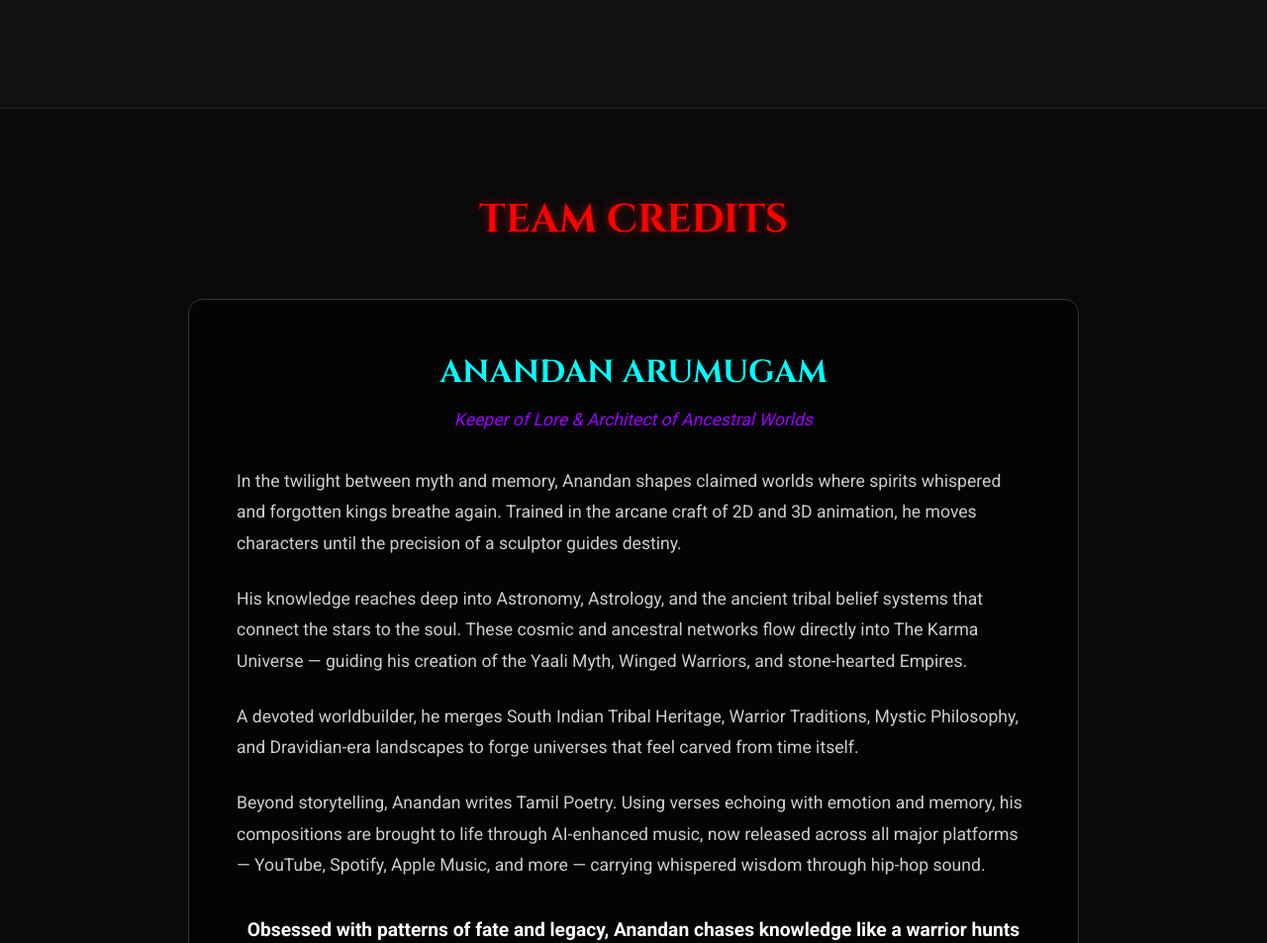
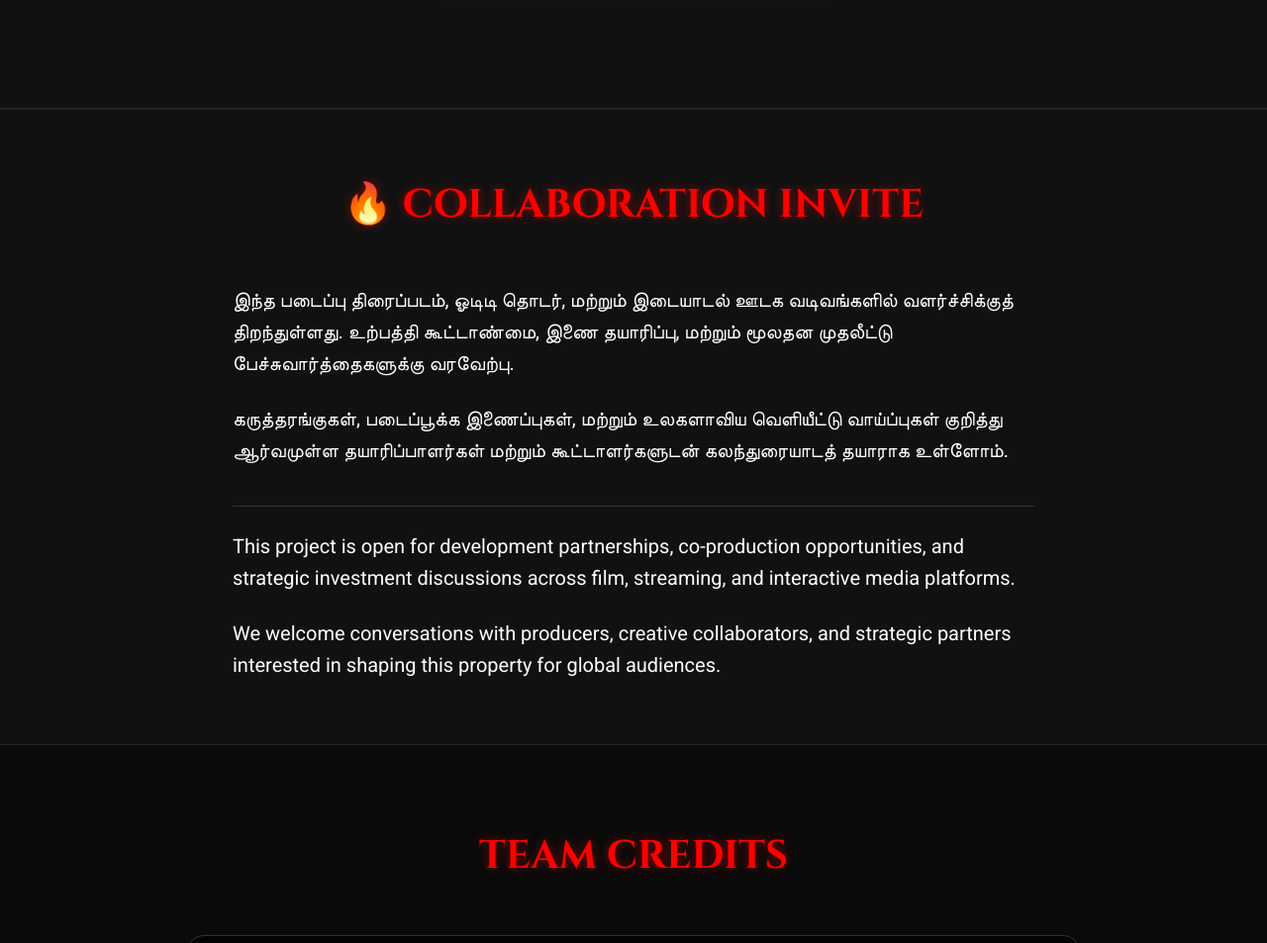
Before and after one commit to animatoranandan-sudo/Yaali, a plain HTML site: page index.html in a window 1280 px wide. Shown: the part 5692-6645 px from the top of the page at 99% size. Drawn offline with Linux system fonts and the light colour scheme.

Commit message:
Add COLLABORATION INVITE section above TEAM CREDITS

```diff
--- a/index.html
+++ b/index.html
@@ -1234,6 +1234,39 @@
         </div>
     </section>
 
+    <!-- Collaboration Invite Section -->
+    <section id="collab-invite" class="content-section alt-bg" style="padding: 4rem 0; border-top: 1px solid #222;">
+        <div class="container" style="max-width: 900px; margin: 0 auto;">
+            <h2 class="section-title"
+                style="color: var(--neon-red); text-transform: uppercase; margin-bottom: 3rem; text-shadow: 0 0 10px rgba(255,0,0,0.5); text-align: center;">
+                🔥 COLLABORATION INVITE</h2>
+
+            <div class="tamil-version"
+                style="margin-bottom: 2.5rem; max-width: 90%; margin-left: auto; margin-right: auto;">
+                <p style="font-size: 20px; line-height: 1.6; color: #fff; text-align: left;">
+                    இந்த படைப்பு திரைப்படம், ஓடிடி தொடர், மற்றும் இடையாடல் ஊடக வடிவங்களில் வளர்ச்சிக்குத் திறந்துள்ளது.
+                    உற்பத்தி கூட்டாண்மை, இணை தயாரிப்பு, மற்றும் மூலதன முதலீட்டு பேச்சுவார்த்தைகளுக்கு வரவேற்பு.
+                </p>
+                <p style="font-size: 20px; line-height: 1.6; color: #fff; text-align: left; margin-top: 1.5rem;">
+                    கருத்தரங்குகள், படைப்பூக்க இணைப்புகள், மற்றும் உலகளாவிய வெளியீட்டு வாய்ப்புகள் குறித்து ஆர்வமுள்ள
+                    தயாரிப்பாளர்கள் மற்றும் கூட்டாளர்களுடன் கலந்துரையாடத் தயாராக உள்ளோம்.
+                </p>
+            </div>
+
+            <div class="english-version"
+                style="max-width: 90%; margin-left: auto; margin-right: auto; padding-top: 1.5rem; border-top: 1px solid #333;">
+                <p style="font-size: 20px; line-height: 1.6; color: #fff; text-align: left;">
+                    This project is open for development partnerships, co-production opportunities, and strategic
+                    investment discussions across film, streaming, and interactive media platforms.
+                </p>
+                <p style="font-size: 20px; line-height: 1.6; color: #fff; text-align: left; margin-top: 1.5rem;">
+                    We welcome conversations with producers, creative collaborators, and strategic partners interested
+                    in shaping this property for global audiences.
+                </p>
+            </div>
+        </div>
+    </section>
+
     <!-- Team Credits -->
     <section id="team" class="content-section">
         <h2 class="section-title">TEAM CREDITS</h2>
```
